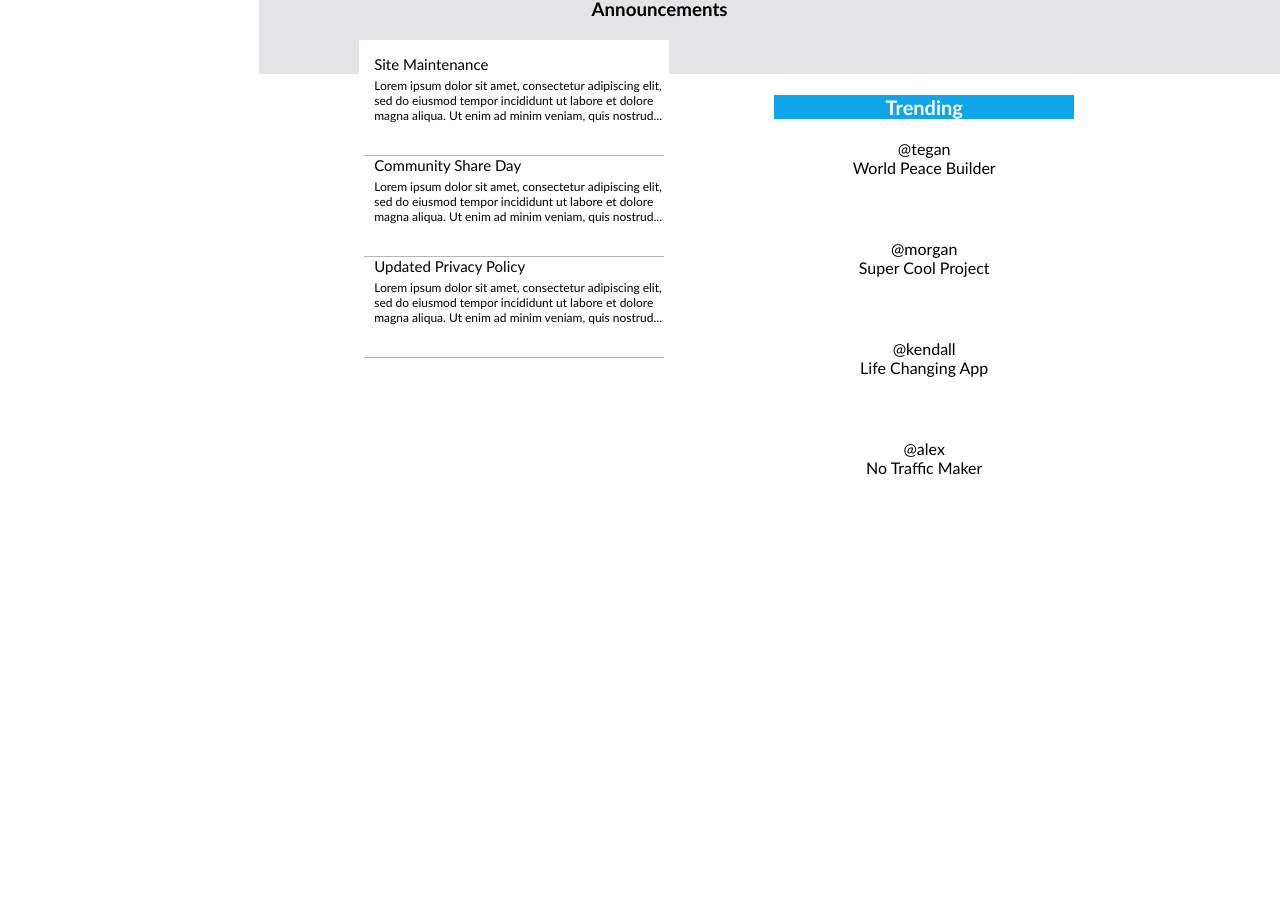
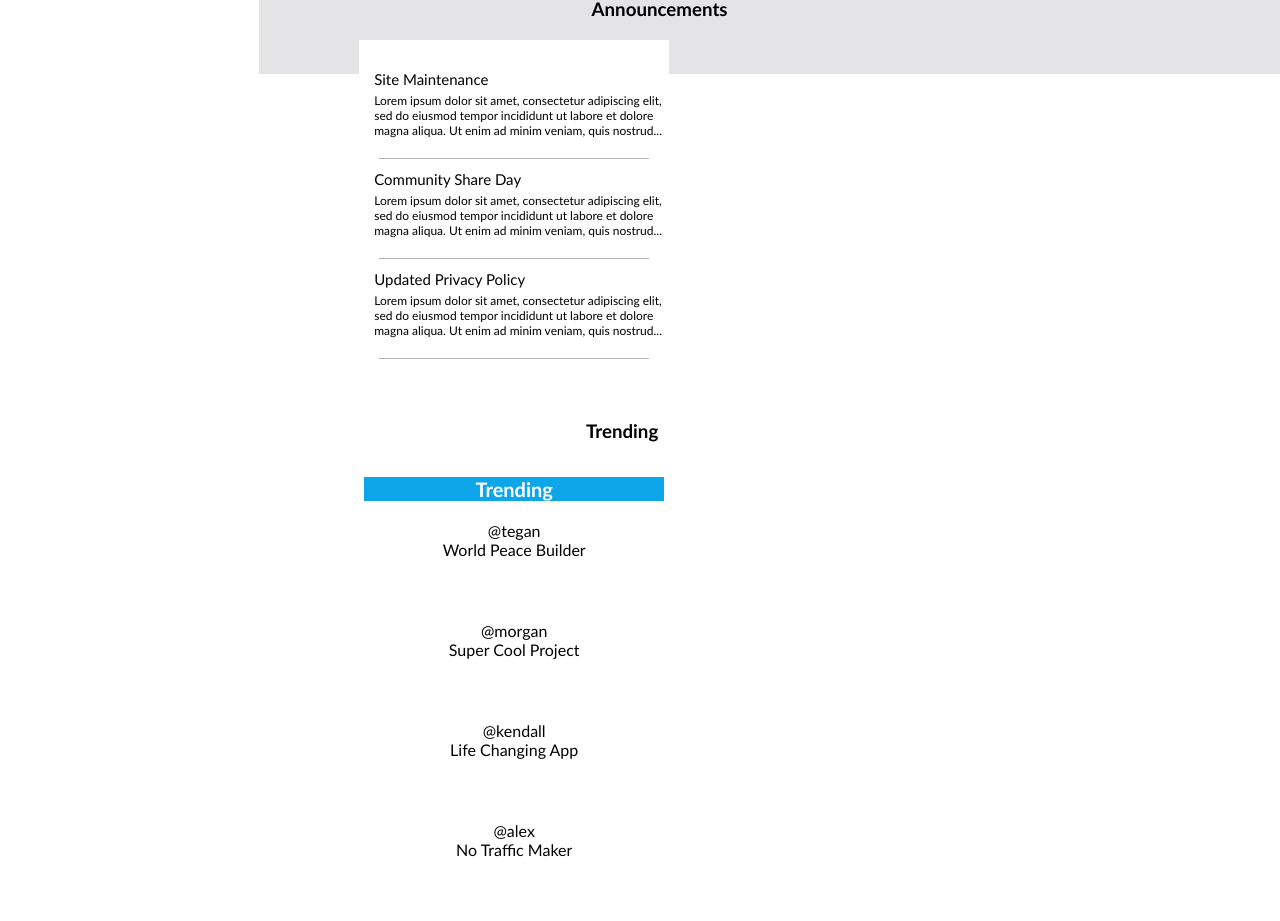
Before and after one commit to nico437/dashboard-project, a plain HTML site: page index.html in a window 1280 px wide. Shown: the part 860-1781 px from the top of the page. Before the commit the page ends 1399 px from the top, so only its background shows below. Drawn offline with Linux system fonts and the light colour scheme.

Commit message:
announcement area shorter border, trending title

```diff
--- a/index.html
+++ b/index.html
@@ -216,7 +216,7 @@
                 <p>Lorem ipsum dolor sit amet, consectetur adipiscing elit, sed do eiusmod tempor incididunt ut labore et dolore magna aliqua. Ut enim ad minim veniam, quis nostrud...</p>
             </div>
         </div>
-
+        <h3 class="testtitle2">Trending</h3>
         <div class="trending-area">
             <div class="trending-title">Trending</div>
             <div class="trending">
--- a/style.css
+++ b/style.css
@@ -255,7 +255,12 @@
     font-size: 5px;
   }
 
-  .announcement {
+  .announcement::after {
+    content: "";
+    display: block;
+    margin: 0 auto;
+    width: 90%;
+    padding-top: 20px;
     border-bottom: 1px solid rgba(7, 7, 7, 0.3);
 }
 
@@ -263,6 +268,7 @@
     font-size: 15px;
     font-weight: 500;
     padding-bottom: 5px;
+    padding-top: 15px;
     text-align: start;
     padding-left: 10px;
   }
@@ -275,11 +281,17 @@
     font-weight: 200;
   }
 
+  .testtitle2 {
+    padding-top: 380px;
+    padding-right: 295px;
+  }
+
+
   .trending-area {
     display: grid;
     grid-row: 2 / 4;
     background-color: #FFFFFF;
-    margin-top: 40px;
+    margin-top: 20px;
     margin-left: 20px;
     height: 410px;
     margin-left: 100px;
```
